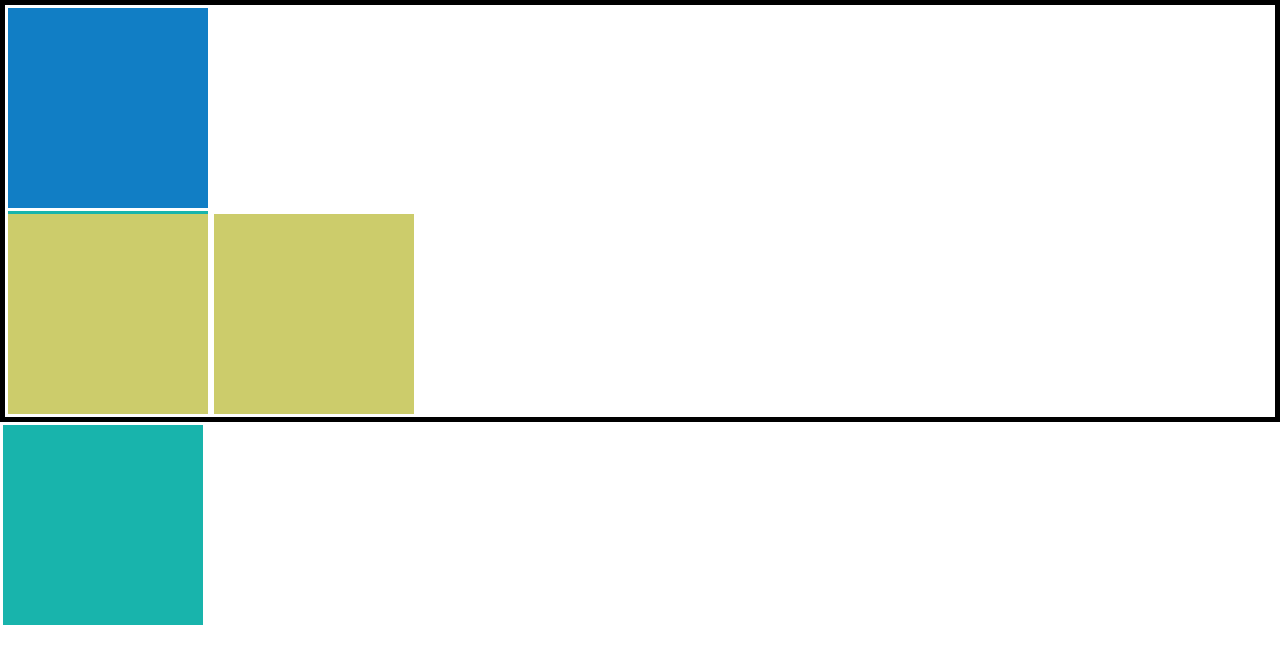
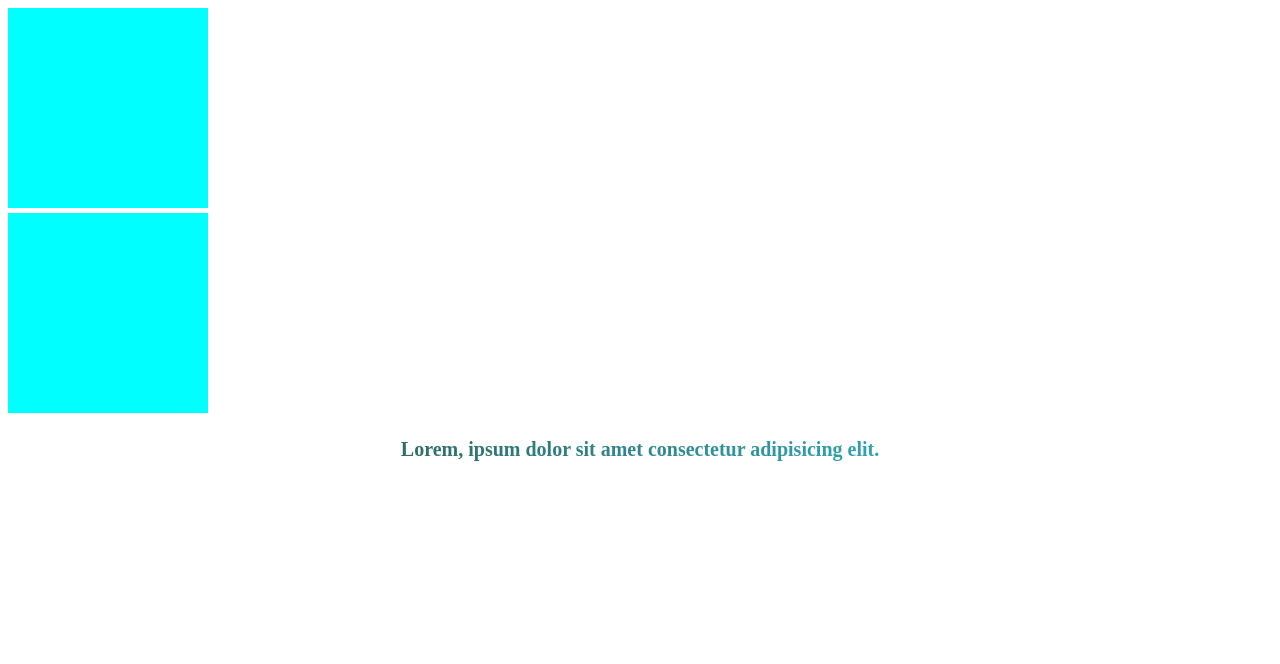
Before and after one commit to Farazkhanbwn/natours, a website: page test.html in a window 1280 px wide. Drawn offline with Linux system fonts and the light colour scheme.

Commit message:
Testing Background Images and skew property

```diff
--- a/test.html
+++ b/test.html
@@ -4,7 +4,7 @@
     <meta charset="UTF-8">
     <meta name="viewport" content="width=device-width, initial-scale=1.0">
     <title>Testing</title>
-    <style>
+    <!-- <style>
         *{
             padding: 0;
             margin: 0;
@@ -24,10 +24,43 @@
             background-color: #18b4ac;
             margin: 3px;
         }
+    </style> -->
+    <style>
+        div{
+            width: 200px;
+            height: 200px;
+            background-color: aqua;
+        }
+
+        div:not(:last-child){
+            margin-bottom: 5px;
+        }
+
+        .main{
+            transition: all .2s;
+            text-align: center;
+        }
+
+        .paragraph{
+            /* width: 200px; */
+            /* height: 50px; */
+            display: inline-block;
+            font-weight: 700;
+            font-size: 20px;
+            background-image: linear-gradient(to right , rgb(47, 109, 104) , rgb(48, 163, 179));
+            -webkit-background-clip: text;
+            color: transparent;
+
+        }
+
+        .paragraph:hover{
+            /* transform: skewX(20deg) scaleY(1.5); */
+            transform: skewY(5deg) skew(10deg) scale(1.2);
+        }
     </style>
 </head>
 <body>
-    <section class="testing-class">
+    <!-- <section class="testing-class">
         <div style="float: left; opacity: 0.3;background-color: blue;"></div>
         <div ></div>
         <div style="float: left; background-color: rgb(204, 204, 107);"></div>
@@ -35,6 +68,11 @@
         <div></div>
     </section>
     <div></div>
-
-</body>
+     -->
+     <section class="main">
+        <div class="transform"></div>
+        <div class="test"></div>
+        <p class="paragraph">Lorem, ipsum dolor sit amet consectetur adipisicing elit.</p>
+     </section>
+    </body>
 </html>
```
